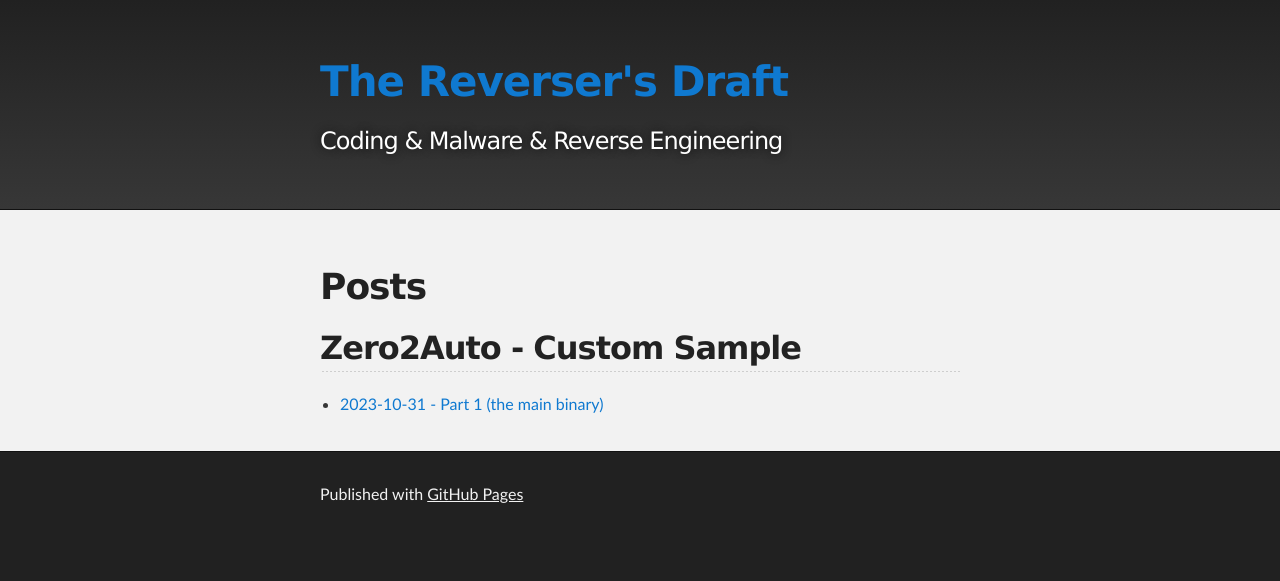
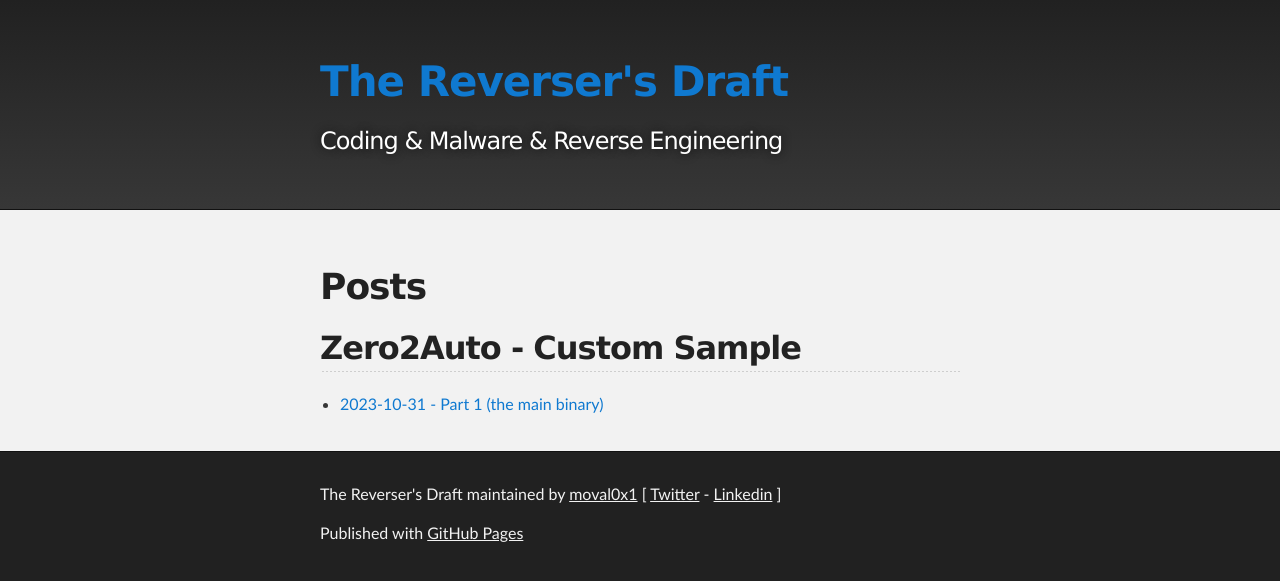
Before and after one commit to moval0x1/moval0x1.github.io, a Jekyll site: the page built from docs/index.md, in a window 1280 px wide. Shown: the top 581 px of the page. Built offline with Jekyll 4.4.1, drawn with Linux system fonts in a browser that asks for light colours; our own code applies the rules of GitHub Pages for plain Markdown files.

Commit message:
Update default.html

```diff
--- a/docs/_layouts/default.html
+++ b/docs/_layouts/default.html
@@ -16,9 +16,9 @@
     <!-- HEADER -->
     <div id="header_wrap" class="outer">
         <header class="inner">
-          <!-- {% if site.github.is_project_page %} -->
+          {% if site.github.is_project_page %}
             <a id="forkme_banner" href="{{ site.github.repository_url }}">View on GitHub</a>
-          <!-- {% endif %} -->
+          {% endif %}
 
           <h1 id="project_title"><a href="https://moval0x1.github.io/">{{ site.title | default: site.github.repository_name }}</a></h1>
           <h2 id="project_tagline">{{ site.description | default: site.github.project_tagline }}</h2>
@@ -42,9 +42,10 @@
     <!-- FOOTER  -->
     <div id="footer_wrap" class="outer">
       <footer class="inner">
-        <!-- {% if site.github.is_project_page %} -->
+        {% if site.github.is_project_page %}
         <p class="copyright">{{ site.title | default: site.github.repository_name }} maintained by <a href="{{ site.github.owner_url }}">{{ site.github.owner_name }}</a> [ <a href="https://twitter.com/moval0x1">Twitter</a> - <a href="https://www.linkedin.com/in/charleslomboni/">Linkedin</a> ]</p>
-        <!-- {% endif %} -->
+        {% endif %}
+        <p>{{ site.title | default: site.github.repository_name }} maintained by <a href="{{ site.github.owner_url }}">{{ site.github.owner_name }}</a> [ <a href="https://twitter.com/moval0x1">Twitter</a> - <a href="https://www.linkedin.com/in/charleslomboni/">Linkedin</a> ]</p>
         <p>Published with <a href="https://pages.github.com">GitHub Pages</a></p>
       </footer>
     </div>
```
